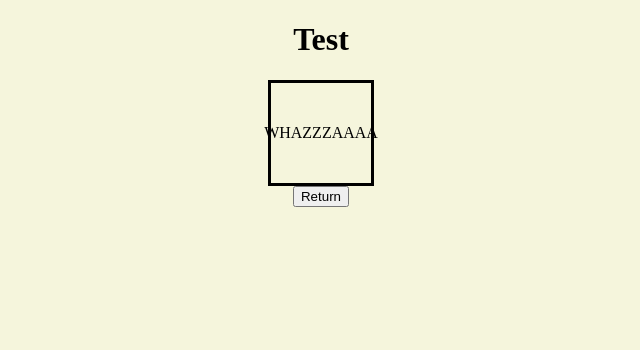
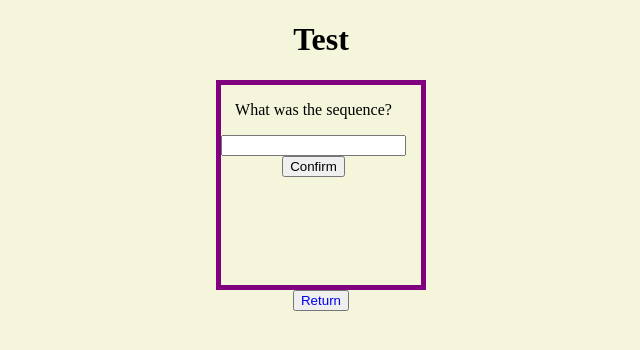
Before and after one commit to jacuzzispl/Memory-Game, a Flask app: template templates/game_play.html in a window 1280 px wide. Shown: the top 350 px of the page, without its empty margins (319-959 px from the left). Run offline with Flask 3, Linux system fonts and the light colour scheme; the template is opened without the code that fills it: most values are stand-ins (such as "Sample title", 1, 10 or a date in 2020).

Commit message:
Verifies user input

```diff
--- a/app.py
+++ b/app.py
@@ -7,13 +7,12 @@ app = Flask(__name__)
 @app.route("/", methods=["POST", "GET"])
 def home():
     if request.method == "POST":
-        if request.form.get("return-button") == "Return":
-            return redirect("/")
         num_list = []
         digit_span = int(request.form.get('dspan'))
         for _ in range(0, digit_span):
             num_list.append(random.randrange(0, 9))
-        return render_template('game_play.html', num_list=num_list)
+        num_sequence = "".join(map(str, num_list))
+        return render_template('game_play.html', num_list=num_list, num_sequence=num_sequence )
     else:
         return render_template('game_home.html')
 
--- a/static/styles.css
+++ b/static/styles.css
@@ -6,9 +6,9 @@ h1, h2, h3, form {
     text-align: center;
 }
 
-#display-box, #response-box {
-    height: 100px;
-    width: 100px;
+#display-box {
+    height: 200px;
+    width: 200px;
     border-style: solid;
     margin: auto auto;
     display: flex;
@@ -17,8 +17,24 @@ h1, h2, h3, form {
 }
 
 #response-box {
+    height: 200px;
+    width: 200px;
+    border: 5px solid purple;
+    margin: auto auto;
     display: none;
+
 }
+
+button {
+    display: block;
+    margin: 0 auto;
+
+}
+
+button > a {
+    text-decoration: none;
+}
+
 
 .num-content {
     font-size: 50px;
--- a/templates/game_play.html
+++ b/templates/game_play.html
@@ -10,13 +10,18 @@
 <div id="display-box">
 </div>
 <div id="response-box" class="hidden">
-     <p>WHAZZZAAAA</p>
+    <form action="/" method="POST">
+        <p>What was the sequence?</p>
+        <input type="text" name="response" id="number-sequence">
+        <button type="button" id="response-button">Confirm</button>
+    </form>
 </div>
-<form action="" method="POST">
-    <input type="submit" name="return-button" value="Return">
-</form>
+<button type="button" id="return-button">
+    <a href="/">Return</a>
+</button>
 <script>
     const numbers = {{ num_list | tojson }};
+    const numSequence = {{ num_sequence | tojson }}
     const displayBox = document.getElementById("display-box");
     const responseBox = document.getElementById("response-box");
     displayBox.classList.add("num-content");
@@ -36,5 +41,14 @@
     }
     showNextNumber()
     responseBox.classList.remove("hidden");
+
+    document.getElementById("response-button").addEventListener("click", function(event) {
+        const userResponse = document.getElementById("number-sequence").value;
+        if (userResponse == numSequence) {
+            console.log("This is the correct answer!")
+        } else {
+            console.log("This is the incorrect answer!", numSequence, userResponse)
+        }
+    })
 </script>
 {% endblock %}
```
